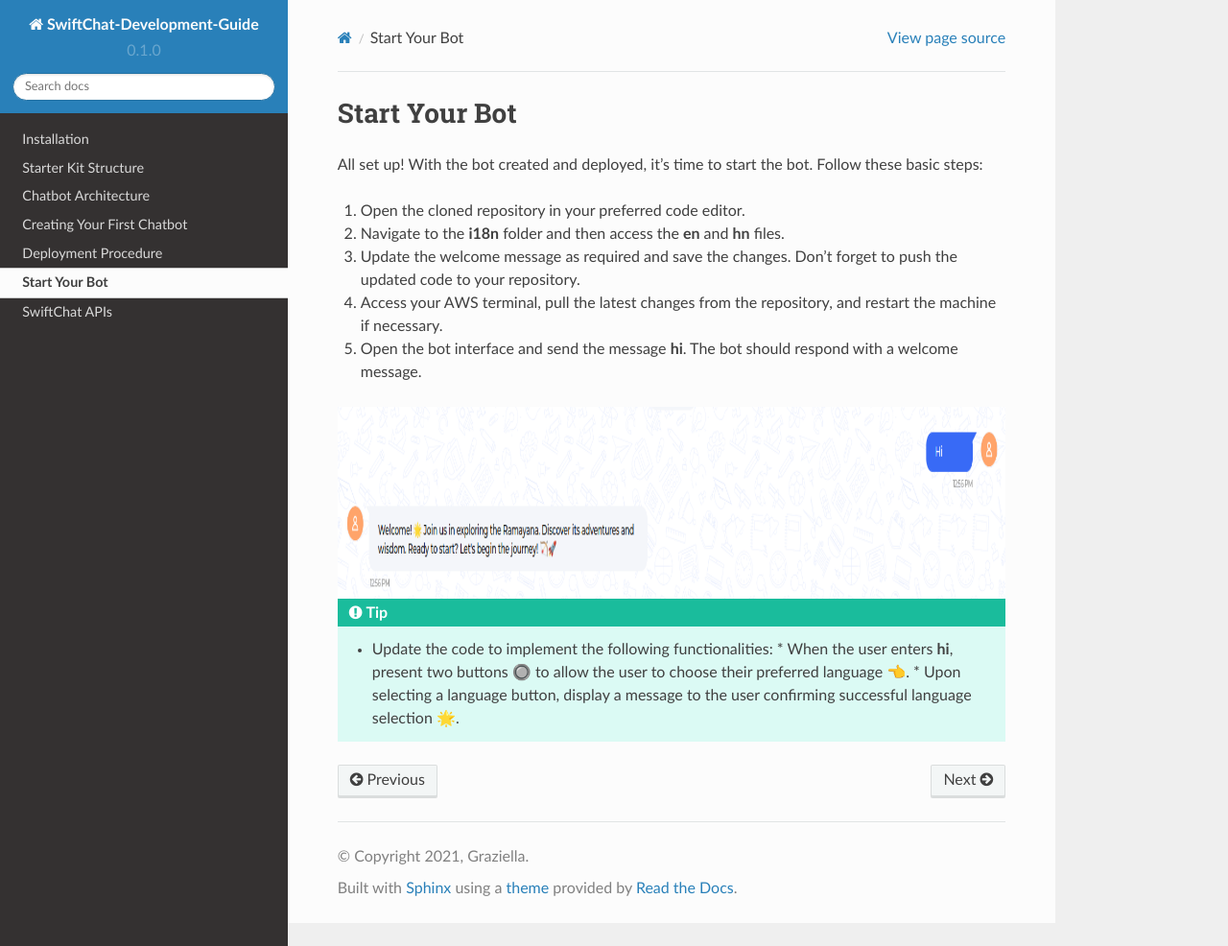
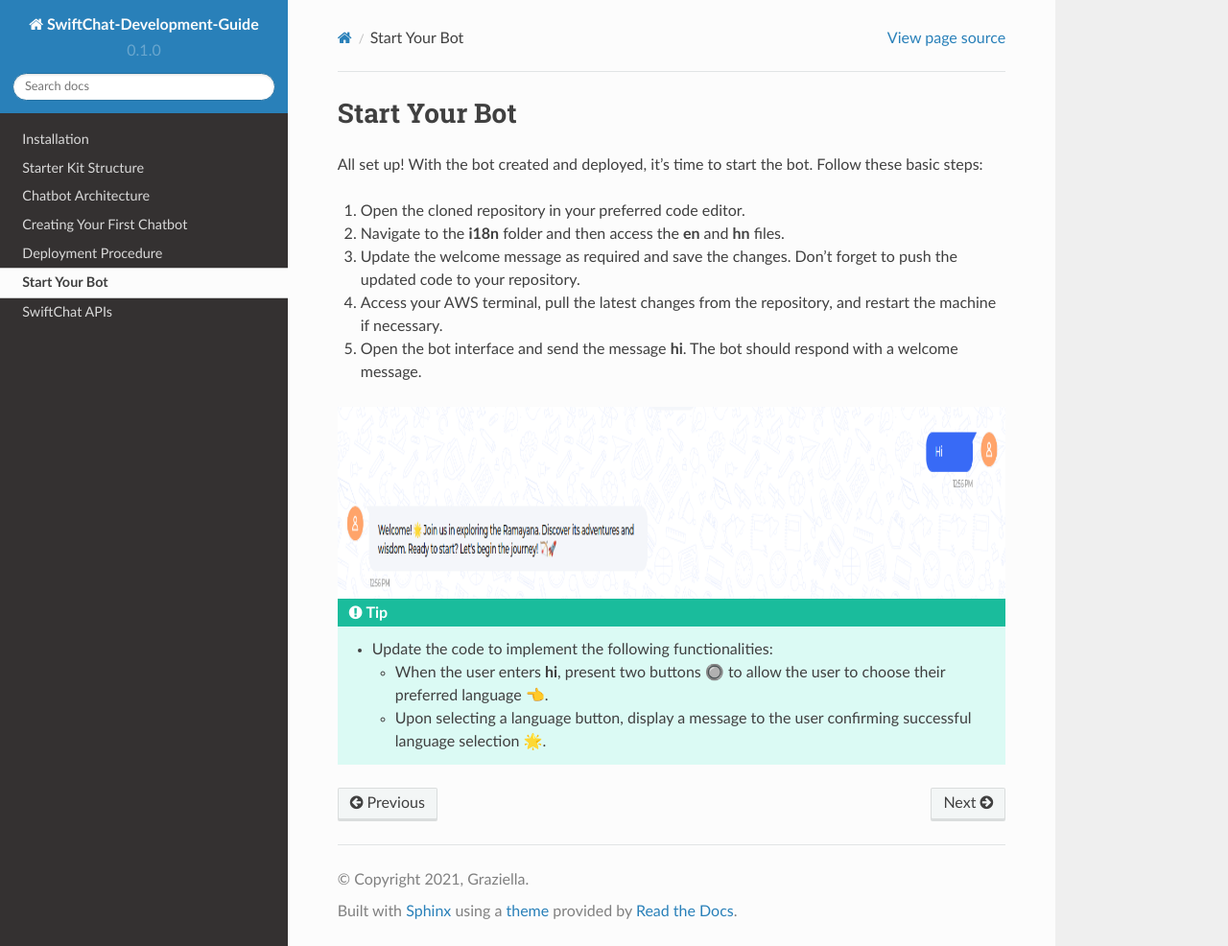
Before and after one commit to Priyanka-sharma181/Chatbot-Development-Guide, a Sphinx documentation site: the page built from docs/source/start.rst, in a window 1280 px wide and 986 px high. Shown: the whole window at 96% size. Built offline with Sphinx 7.4.7 and the Read the Docs theme 2.0.0, drawn with Linux system fonts in a browser that asks for light colours.

```diff
--- a/docs/source/start.rst
+++ b/docs/source/start.rst
@@ -11,12 +11,13 @@
 
 .. image:: welcome.png
     :alt: Deployment Structure
-    :width: 1000
+    :width: 1500
     :height: 200
     :align: center
 
 
 .. tip::
     * Update the code to implement the following functionalities:
+
       * When the user enters **hi**, present two buttons 🔘 to allow the user to choose their preferred language 👈.
       * Upon selecting a language button, display a message to the user confirming successful language selection 🌟.
```
